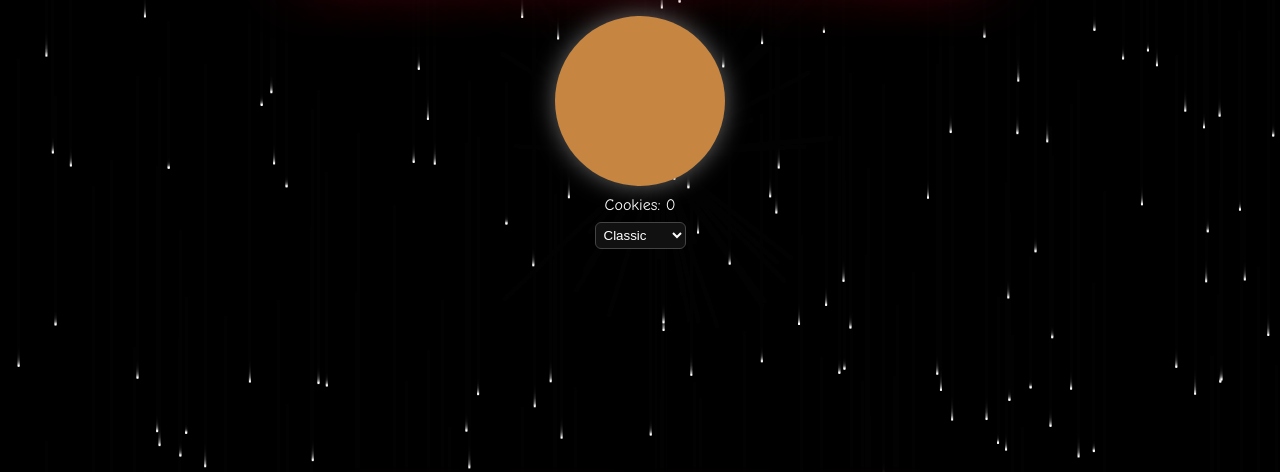
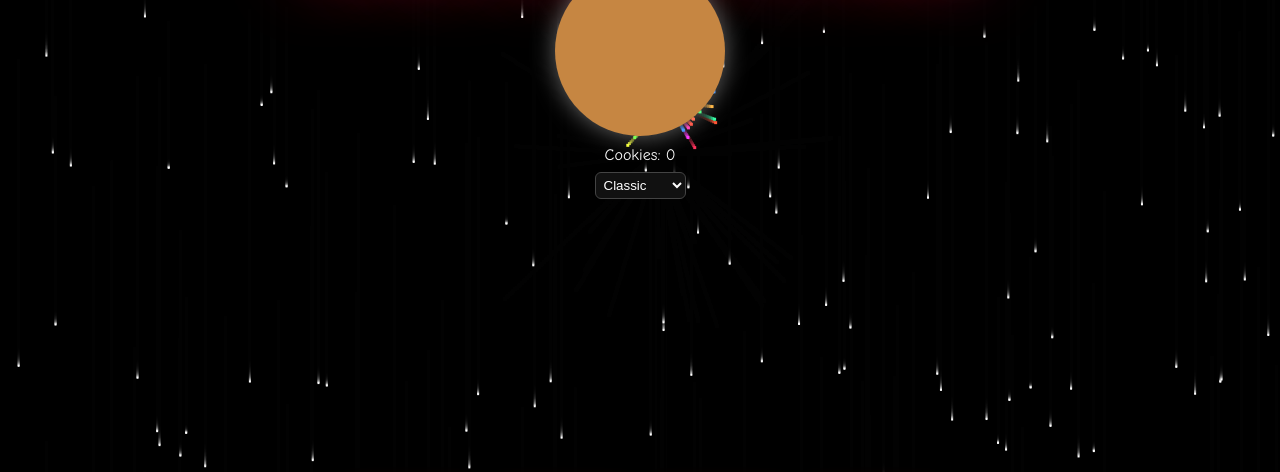
Before and after one commit to Extra-cr1b/2026-Countdown, a plain HTML site: page index.html in a window 1280 px wide. Shown: the part 104-576 px from the top of the page. Drawn offline with Linux system fonts and the light colour scheme.

Commit message:
Adjust cookie area position and styles
Updated the cookie area position and adjusted styles.

```diff
--- a/index.html
+++ b/index.html
@@ -43,7 +43,7 @@ canvas{position:fixed;inset:0;z-index:0}
 /* COOKIE */
 #cookieArea{
   position:absolute;
-  top:120px;          /* 👈 moved higher */
+  top:70px;          /* 👈 moved higher */
   width:100%;
   display:flex;
   flex-direction:column;
```
